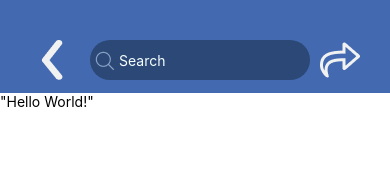
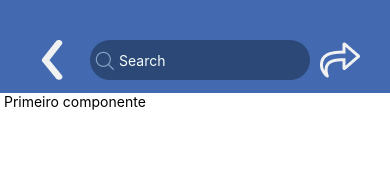
Before and after one commit to Coscript/08-19-TestandoGit, a React Native app: screen / in a window 390 px wide. Shown: the top 183 px of the page. Built offline with nearby package versions, Linux system fonts and the light colour scheme.

Commit message:
Primeiro Componente

```diff
--- a/App.tsx
+++ b/App.tsx
@@ -1,6 +1,14 @@
 import { StatusBar } from 'expo-status-bar';
 import React from 'react';
 import { StyleSheet, Text, View, Image, TextInput } from 'react-native';
+
+const LinksImportantes = () => {
+  return (
+  <View>
+        <Text> Primeiro componente </Text>
+  </View>);
+};
+
 
 export default function App() {
   return (
@@ -18,7 +26,9 @@ export default function App() {
         <Image source={require("./src/assets/share.png")}/>
 
       </View>
-      <Text>"Hello World!"</Text>
+
+      <LinksImportantes/>
+
       <StatusBar style="auto" />
     </View>
   );
```
